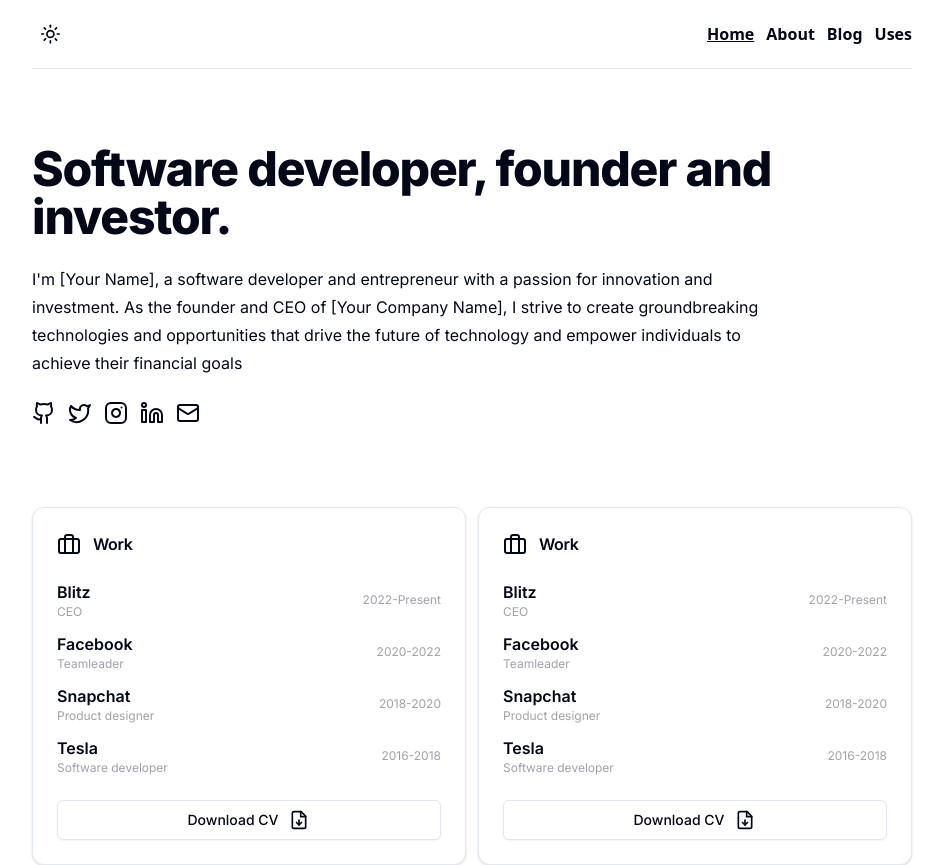
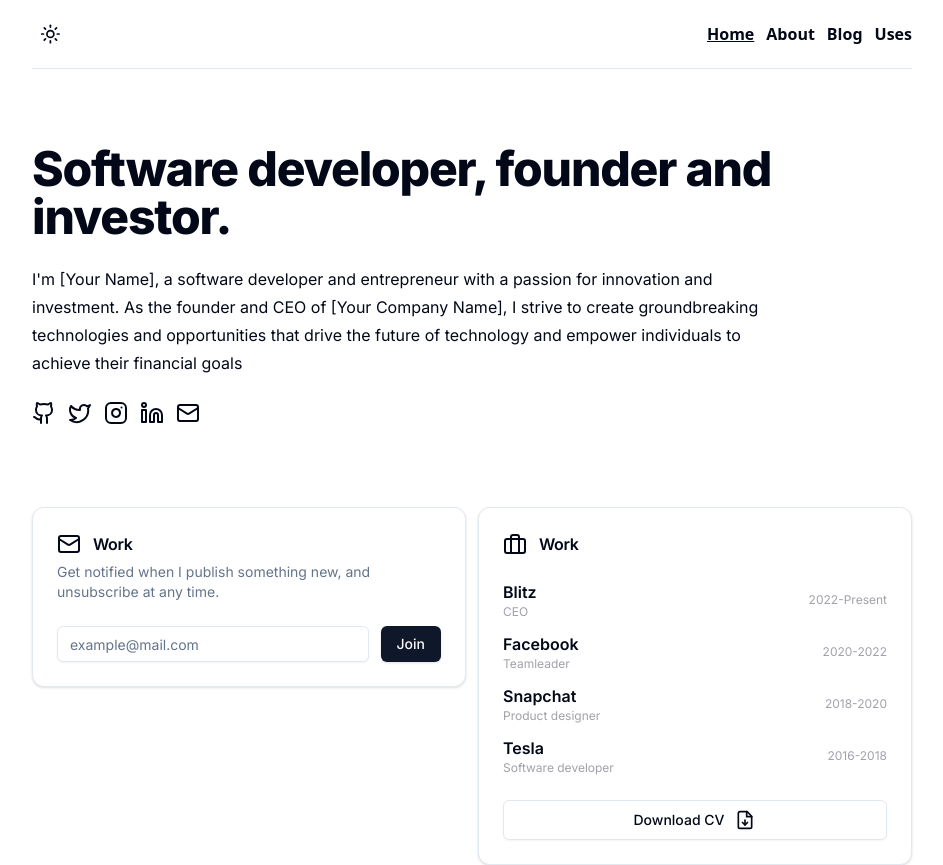
Before and after one commit to piotrszubert/nextjs-dev-portfolio, a Next.js app: page / in a window 1280 px wide. Shown: the whole page, without its empty margins (168-1111 px from the left). Built offline with nearby package versions, Linux system fonts and the light colour scheme.

Commit message:
added newsletter card component

```diff
--- /dev/null
+++ b/components/newsletterCard.tsx
@@ -0,0 +1,43 @@
+import { Input } from "@/components/ui/input"
+import {
+  Card,
+  CardContent,
+  CardDescription,
+  CardFooter,
+  CardHeader,
+  CardTitle,
+} from "@/components/ui/card"
+import { Mail } from 'lucide-react';
+import { Button } from "@/components/ui/button";
+
+
+export default function NewsletterCard() {
+  return (
+    <div>
+        <Card>
+          <CardHeader>
+            <CardTitle>
+              <div className="flex items-center gap-3">
+                <Mail/>
+                Work
+              </div>
+            </CardTitle>
+            <CardDescription>
+              Get notified when I publish something new,
+              and unsubscribe at any time.
+            </CardDescription>
+          </CardHeader>
+          <CardContent>
+            <div className="flex gap-3">
+              <Input type="email" placeholder="example@mail.com"/>
+              <Button>
+                Join
+              </Button>
+            </div>
+          </CardContent>
+          {/* <CardFooter>
+          </CardFooter> */}
+        </Card>
+    </div>
+  );
+}
--- a/pages/index.tsx
+++ b/pages/index.tsx
@@ -3,6 +3,7 @@ import Layout from '@/components/layout'
 import PageHero from '@/components/pageHero'
 import LinkList from '@/components/linksList'
 import WorkCard from '@/components/workCard'
+import NewsletterCard from '@/components/newsletterCard'
 
 const inter = Inter({ subsets: ['latin'] })
 
@@ -26,7 +27,7 @@ export default function Home() {
         </div>
         <div className="grid grid-cols-1 md:grid-cols-2 gap-3">
           <div>
-            <WorkCard/>
+            <NewsletterCard/>
           </div>
           <div>
             <WorkCard/>
```
